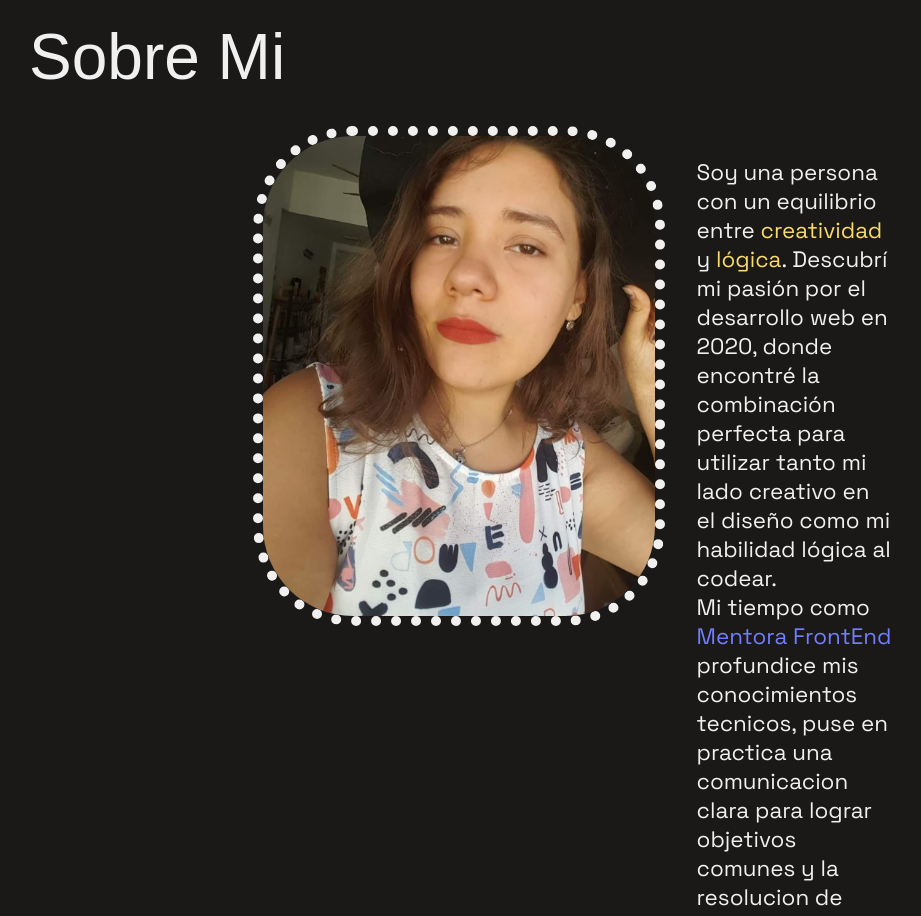
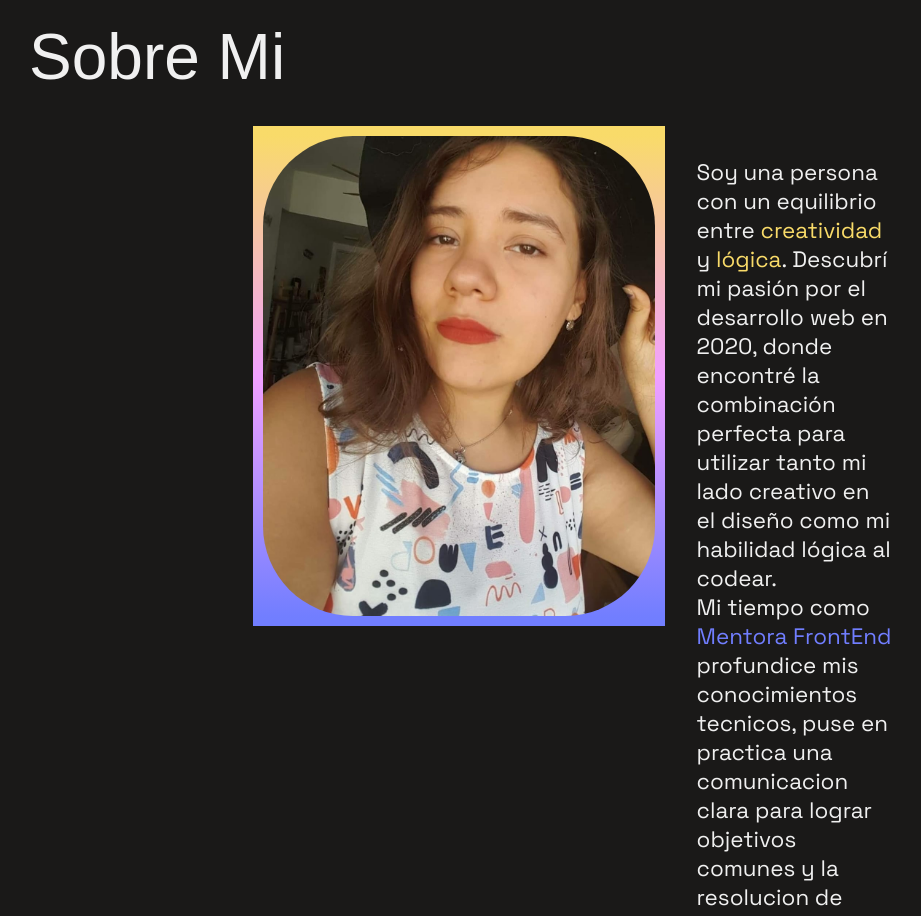
Before and after one commit to Cristaldo-Fiorela/portfolio2024, a React (Vite) app: page / in a window 1280 px wide. Shown: the part 860-1776 px from the top of the page, without its empty margins (51-972 px from the left). Built offline with nearby package versions, Linux system fonts and the light colour scheme; a web font is replaced by a local one.

Commit message:
fotografia con degrade en el borde

```diff
--- a/src/index.css
+++ b/src/index.css
@@ -147,6 +147,14 @@ section#about div {
   max-width: 60%;
 }
 
+section#about div img#portrait {
+  height: 500px;
+  border-radius: 100px;
+  border: 10px solid;
+  border-image-source: linear-gradient(var(--highlight-yellow),var(--highlight-pink), var(--highlight-purple));
+  border-image-slice: 1 fill;
+}
+
 section#about div div.about-description {
   display: flex;
   font-size: 1.4rem;
@@ -167,11 +175,7 @@ section#about span.pink-hl {
 section#about span.purple-hl {
   color: #717EFF;
 }
-section#about div img#portrait {
-  height: 500px;
-  border-radius: 100px;
-  border: 10px dotted;
-}
+
 
 /* SKILLS */
 
```
